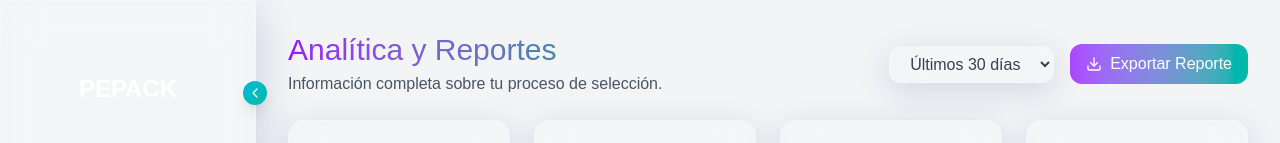
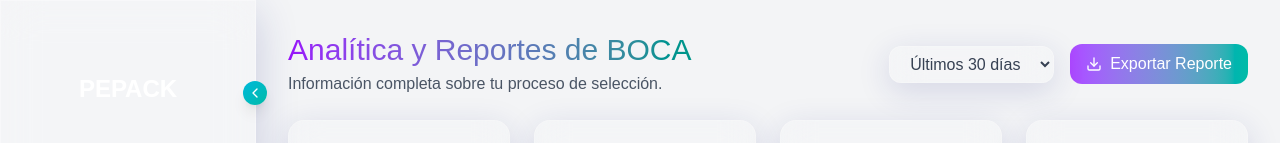
Before and after one commit to martinmalgor04/dsw-2025, a Next.js app in the folder frontend/: page /analitica in a window 1280 px wide. Shown: the top 143 px of the page. Built offline with nearby package versions, Linux system fonts and the light colour scheme.

Commit message:
Update analytics page

```diff
--- a/frontend/src/app/(main)/analitica/page.tsx
+++ b/frontend/src/app/(main)/analitica/page.tsx
@@ -225,7 +225,7 @@ export default function Analitica() {
             <div className="flex flex-col lg:flex-row lg:justify-between lg:items-center gap-4">
                 <div>
                     <h1 className="text-3xl bg-gradient-to-r from-purple-600 to-teal-600 bg-clip-text text-transparent">
-                        Analítica y Reportes
+                        Analítica y Reportes de BOCA
                     </h1>
                     <p className="text-gray-600 mt-1">Información completa sobre tu proceso de selección.</p>
                 </div>
```
